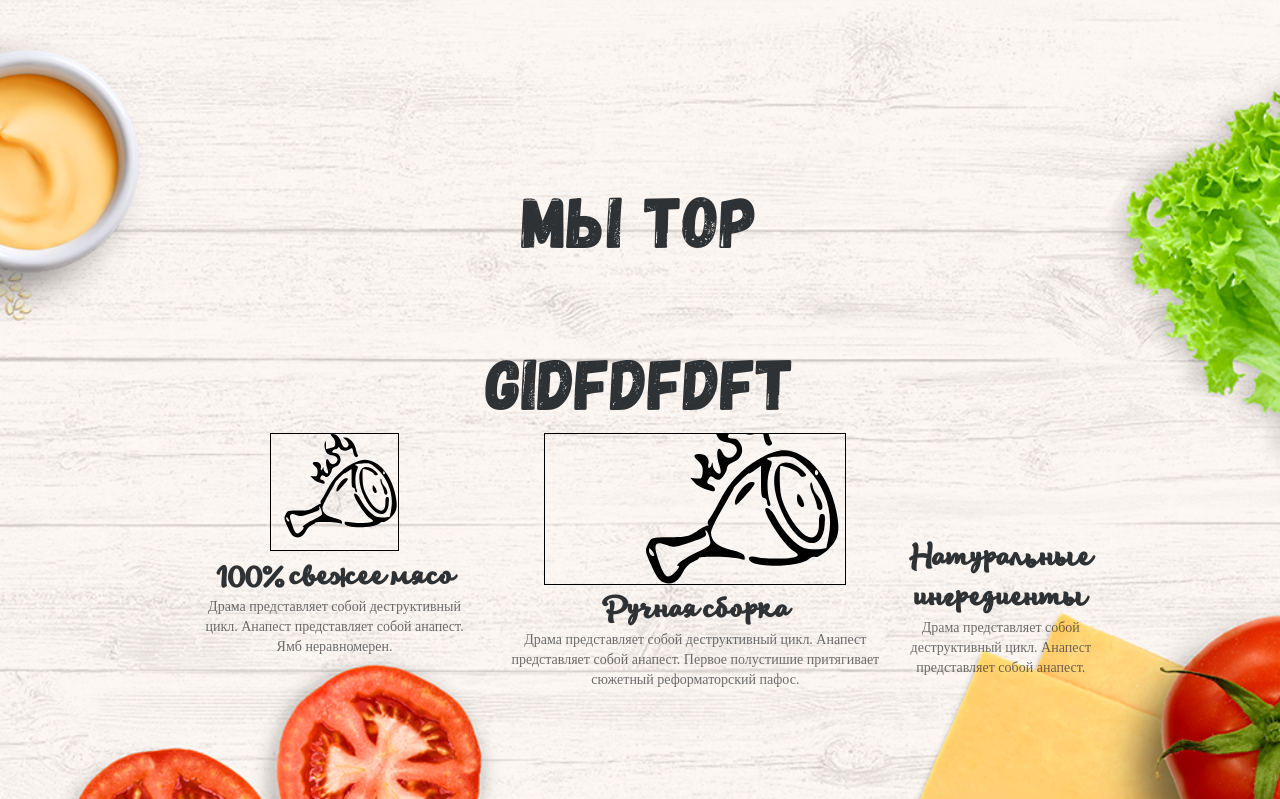
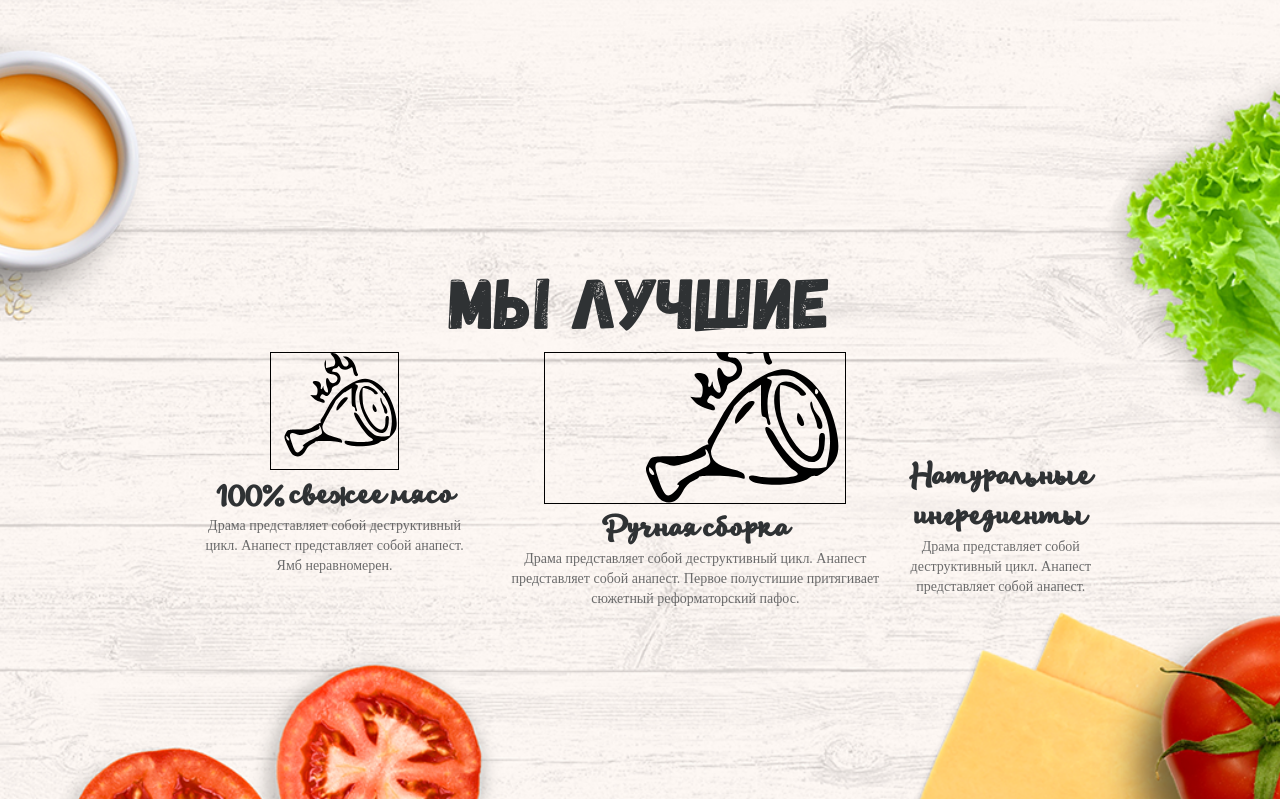
Before and after one commit to NickoSinnikov/Burgers, a plain HTML site: page Burgers.html in a window 1280 px wide. Shown: the part 801-1600 px from the top of the page. Drawn offline with nearby package versions, Linux system fonts and the light colour scheme; a web font is replaced by a local one.

Commit message:
Вернул в исходное

```diff
--- a/Burgers.html
+++ b/Burgers.html
@@ -50,8 +50,8 @@
 
             <section class="section best">
                 <div class="container container__best">
-                    <h2 class="title section__title--best">Мы TOP</h2>
-                    <h2 class="title section__title--best">Gidfdfdft</h2>
+                    <h2 class="title section__title--best">Мы лучшие</h2>
+
                     <!--//Название класса с модификатором-->
 
                     <ul class="best__list">
```
